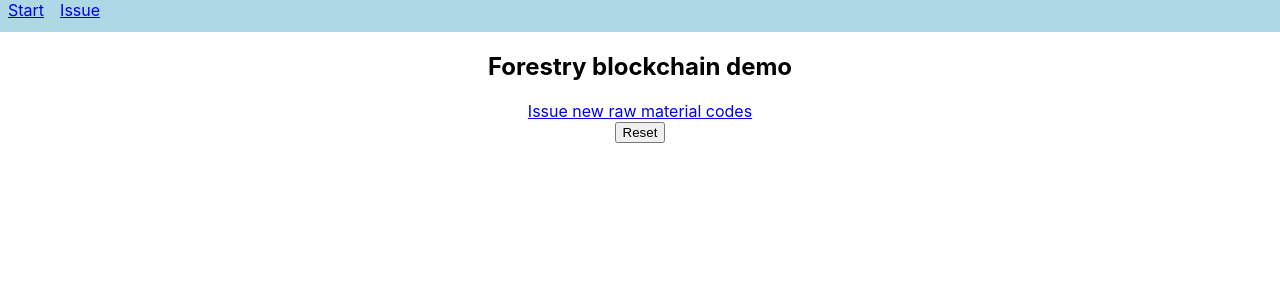
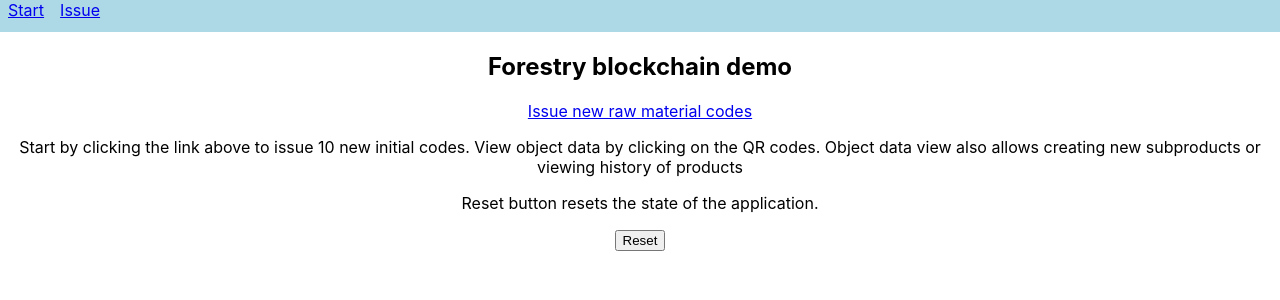
Before and after one commit to ptrptr/forestry-blockchain-demo, a React (Create React App) app: page / in a window 1280 px wide. Shown: the top 300 px of the page. Built offline with nearby package versions, Linux system fonts and the light colour scheme.

Commit message:
Add intro page text

```diff
--- a/src/Intro.js
+++ b/src/Intro.js
@@ -7,6 +7,9 @@ export default function Intro(props) {
     <div>
       <h2>Forestry blockchain demo</h2>
       <a href="/issue">Issue new raw material codes</a>
+      <p>Start by clicking the link above to issue 10 new initial codes. View object data by clicking on the QR codes.
+        Object data view also allows creating new subproducts or viewing history of products</p>
+        <p>Reset button resets the state of the application.</p>
       <div>
       <button onClick={reset}>Reset</button>
       </div>
```
